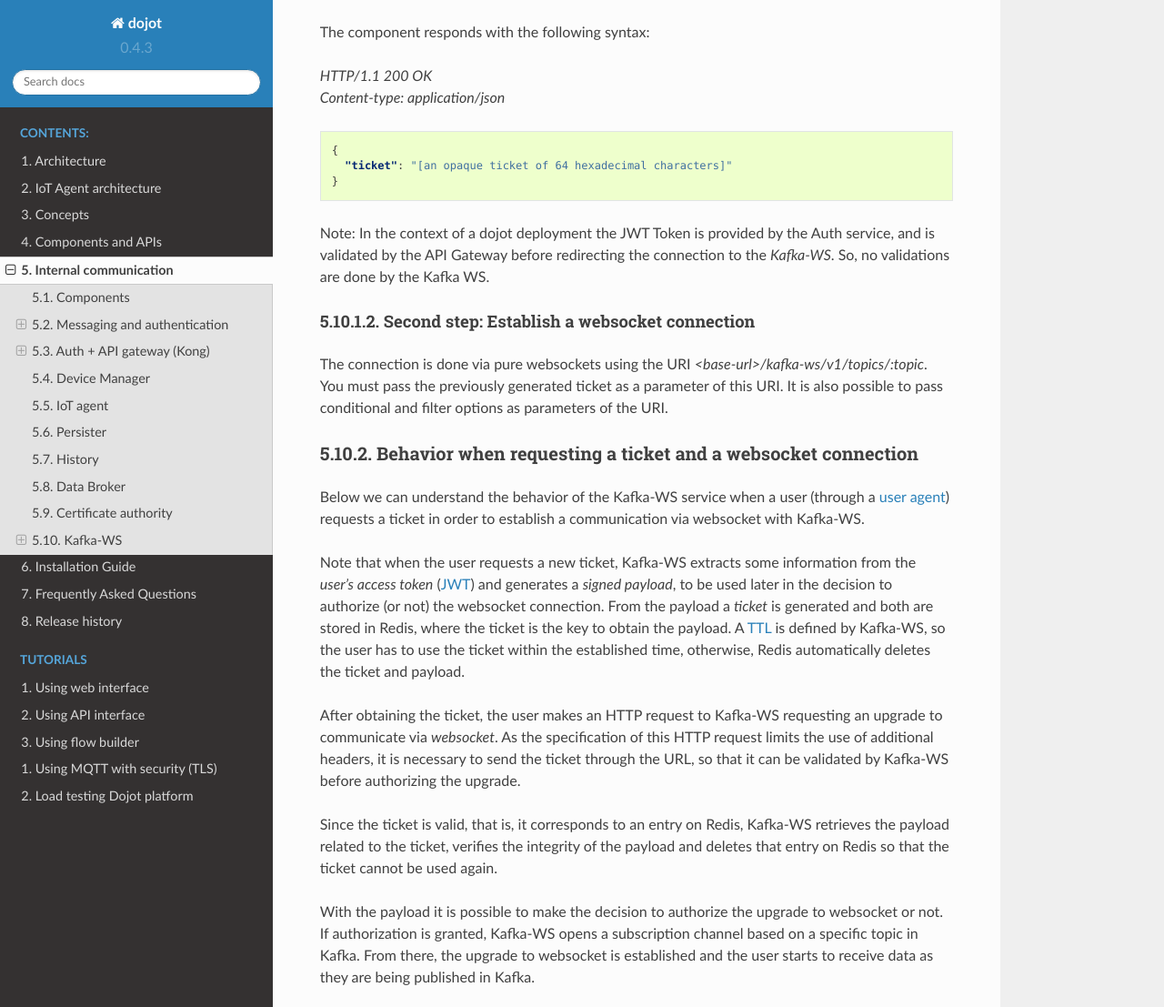
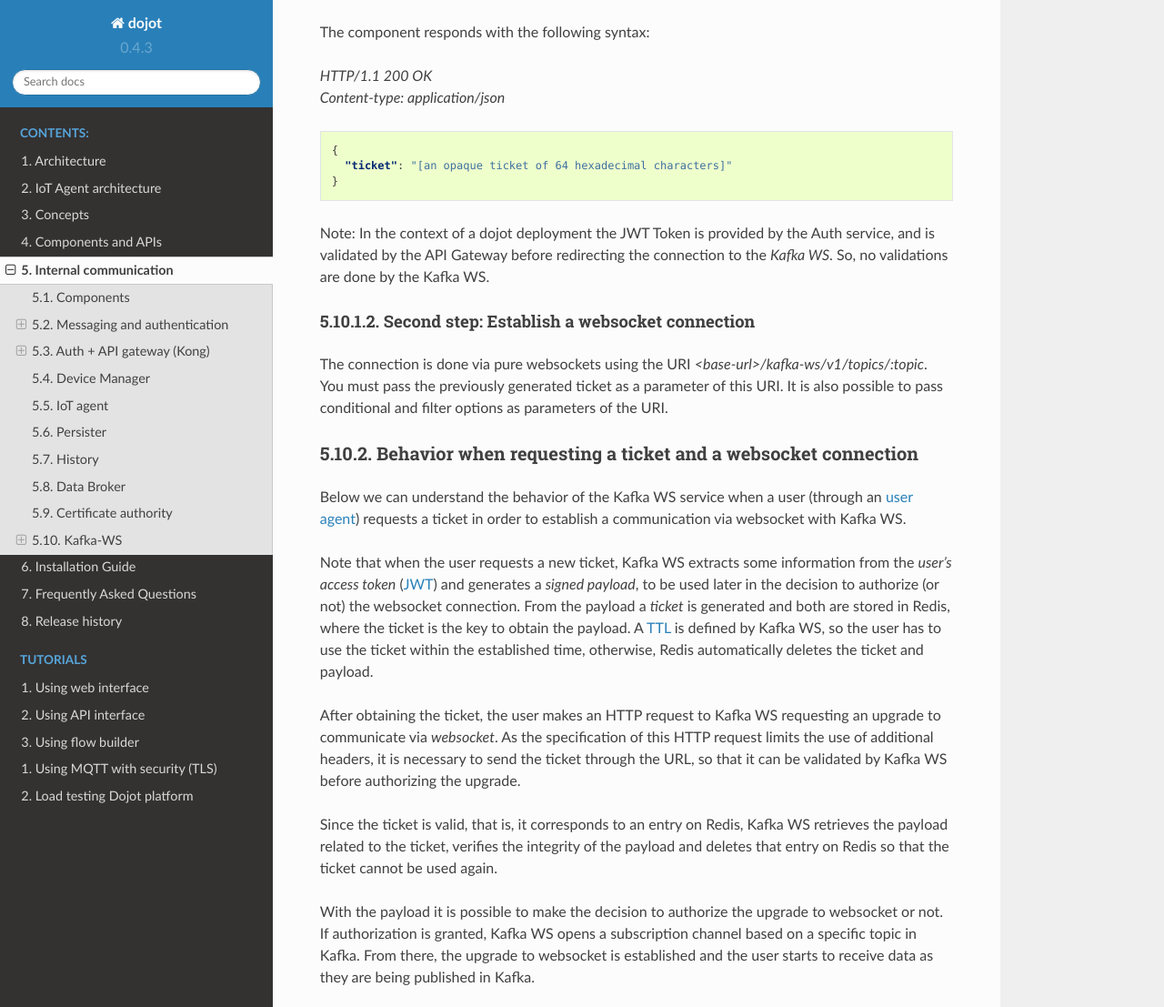
Before and after one commit to dojot/docs, a Sphinx documentation site: the page built from source/internal-communication.rst, in a window 1280 px wide and 1400 px high, scrolled down 7643 px, cut to the strip 0-1107 px from the top of the window. Shown: the whole strip at 91% size. Built offline with Sphinx 7.4.7 and the Read the Docs theme 2.0.0, drawn with Linux system fonts in a browser that asks for light colours; some of the changed text lies outside the part shown.

Commit message:
fixed more comments

```diff
--- a/source/faq/faq.rst
+++ b/source/faq/faq.rst
@@ -443,8 +443,8 @@ could be integrated with dojot:
   - **Retrieving historical data**: you might want to periodically read all
     historical data related to a device. This can be done by using the *history* API
   - **Retrieving real time data**: you might want to read device-related real time data.
-    This can be done by using *kafka-ws*, a *websocket* based implementation.
-    To better understand how to use *kafka-ws* check :ref:`Kafka-WS Internal`.
+    This can be done by using *kafka WS*, a *websocket* based implementation.
+    To better understand how to use *kafka WS* check :ref:`Kafka-WS Internal`.
   - **Using flowbroker to pre-process data**: for more flexible ways of data manipulation, you can use flows.
     They can process/transform data so they can
     be properly sent to your application via HTTP request, or stored
@@ -454,7 +454,7 @@ could be integrated with dojot:
 
 All these endpoints should bear an access token, see more :ref:`Getting access token`.
 
-Check the documentation API for  *history* and *kafka-ws* in :doc:`./../components-and-apis`.
+Check the documentation API for  *history* and *kafka WS* in :doc:`./../components-and-apis`.
 And to a tutorial on how to use the flow, check :doc:`../flow`.
 
 
--- a/source/internal-communication.rst
+++ b/source/internal-communication.rst
@@ -591,7 +591,7 @@ The component responds with the following syntax:
   }
 
 Note: In the context of a dojot deployment the JWT Token is provided by the Auth service,
-and is validated by the API Gateway before redirecting the connection to the *Kafka-WS*.
+and is validated by the API Gateway before redirecting the connection to the *Kafka WS*.
 So, no validations are done by the Kafka WS.
 
 Second step: Establish a websocket connection
@@ -603,31 +603,31 @@ to pass conditional and filter options as parameters of the URI.
 Behavior when requesting a ticket and a websocket connection
 ++++++++++++++++++++++++++++++++++++++++++++++++++++++++++++
 
-Below we can understand the behavior of the Kafka-WS service when a user
-(through a `user agent`_) requests a ticket in order to establish a
-communication via websocket with Kafka-WS.
+Below we can understand the behavior of the Kafka WS service when a user
+(through an `user agent`_) requests a ticket in order to establish a
+communication via websocket with Kafka WS.
 
-Note that when the user requests a new ticket, Kafka-WS extracts some
+Note that when the user requests a new ticket, Kafka WS extracts some
 information from the *user's access token* (`JWT`_) and generates a
 *signed payload*, to be used later in the decision to authorize (or not)
 the websocket connection. From the payload a *ticket* is generated and
 both are stored in Redis, where the ticket is the key to obtain the payload.
-A `TTL`_ is defined by Kafka-WS, so the user has to use the ticket within the
+A `TTL`_ is defined by Kafka WS, so the user has to use the ticket within the
 established time, otherwise, Redis automatically deletes the ticket and payload.
 
-After obtaining the ticket, the user makes an HTTP request to Kafka-WS
+After obtaining the ticket, the user makes an HTTP request to Kafka WS
 requesting an upgrade to communicate via *websocket*. As the specification of
 this HTTP request limits the use of additional headers, it is necessary to send
-the ticket through the URL, so that it can be validated by Kafka-WS before
+the ticket through the URL, so that it can be validated by Kafka WS before
 authorizing the upgrade.
 
 Since the ticket is valid, that is, it corresponds to an entry on Redis,
-Kafka-WS retrieves the payload related to the ticket, verifies the integrity
+Kafka WS retrieves the payload related to the ticket, verifies the integrity
 of the payload and deletes that entry on Redis so that the ticket cannot be
 used again.
 
 With the payload it is possible to make the decision to authorize the upgrade
-to websocket or not. If authorization is granted, Kafka-WS opens a subscription
+to websocket or not. If authorization is granted, Kafka WS opens a subscription
 channel based on a specific topic in Kafka. From there, the upgrade to websocket
 is established and the user starts to receive data as they are being published
 in Kafka.
```
Also changed, not shown: other parts of source/internal-communication.rst (+2 -2 lines), 3 other files.
